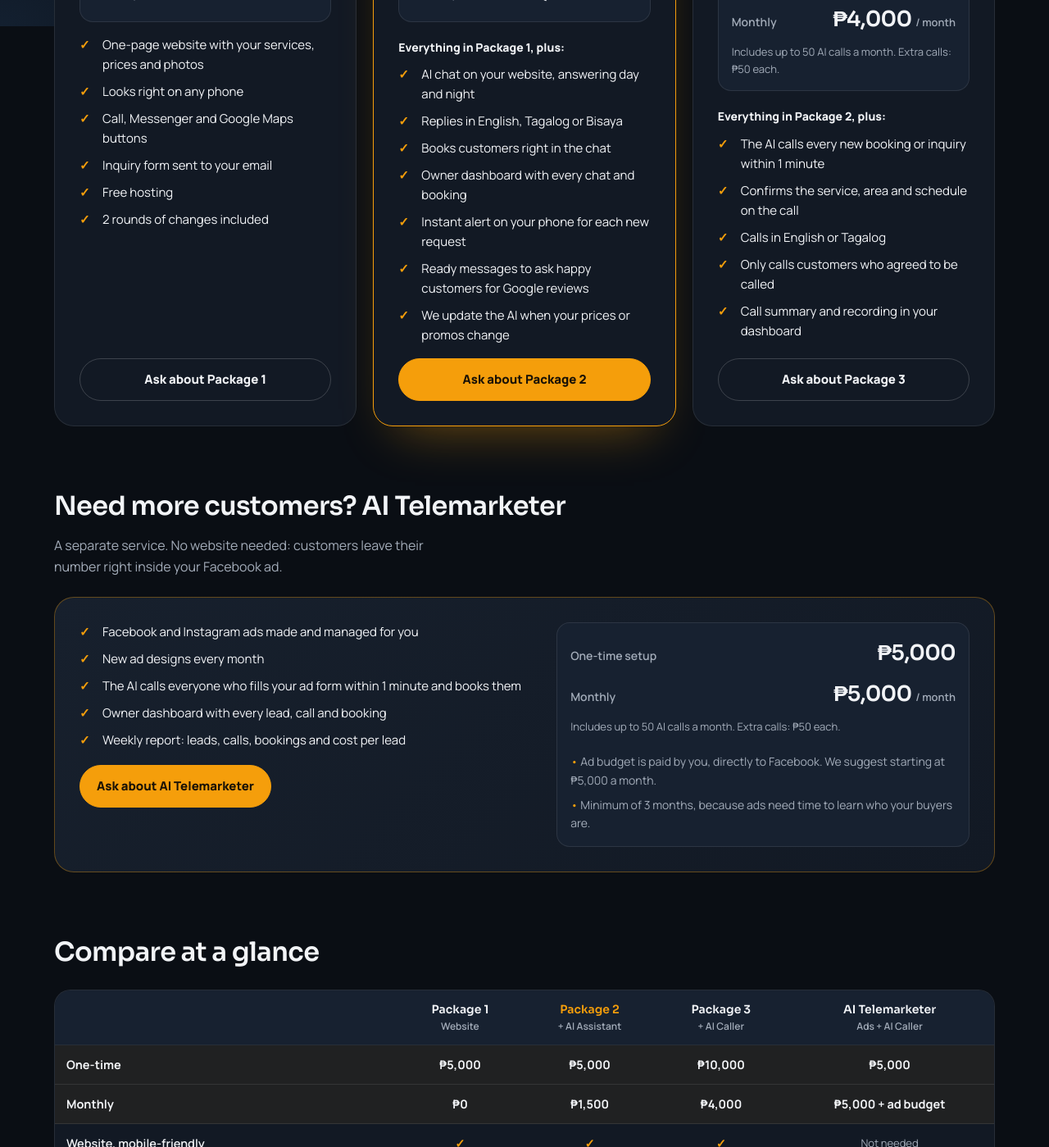
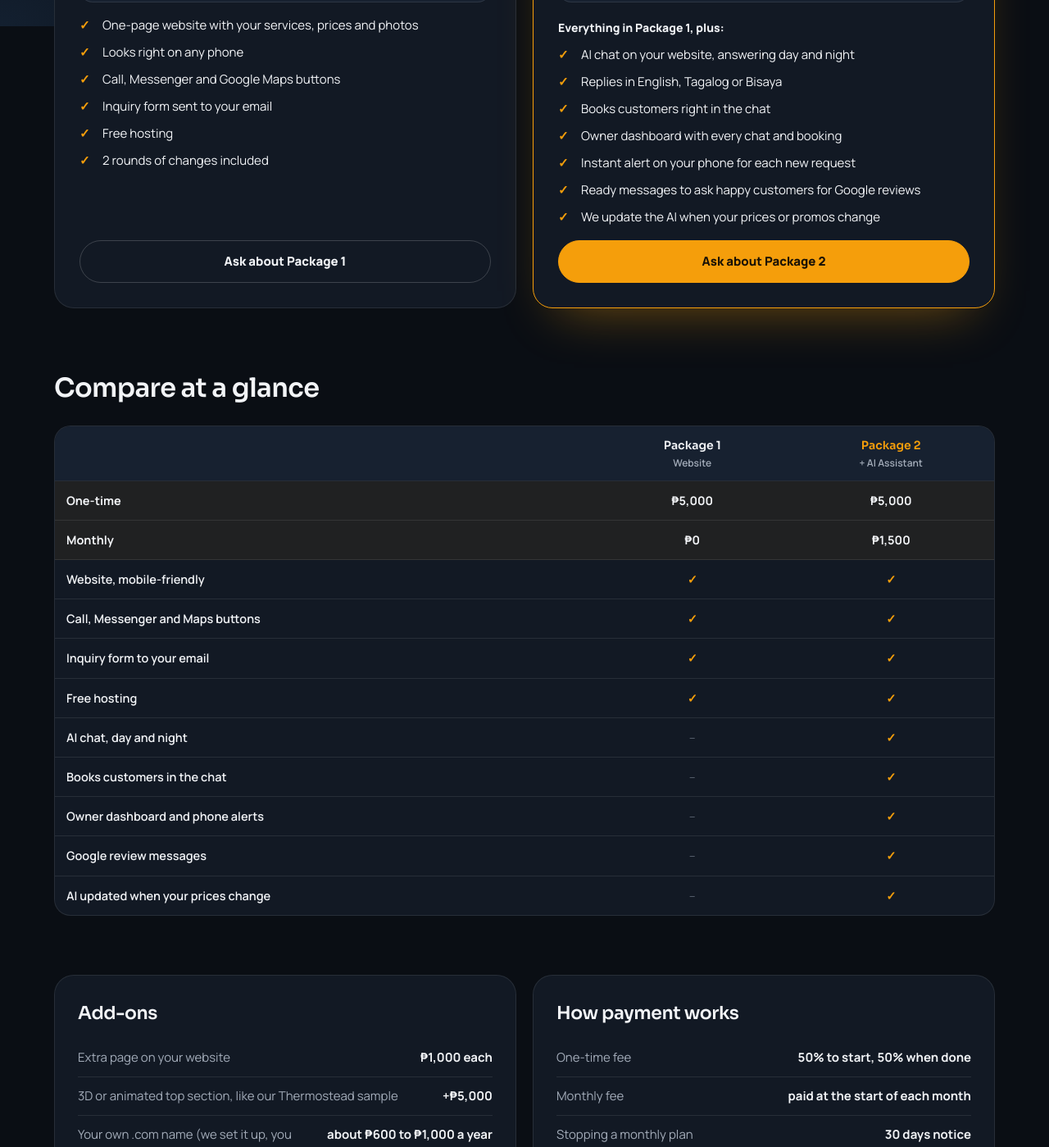
Before and after one commit to ZPGalagnao/sample-website, a plain HTML site: page pricing/index.html in a window 1280 px wide. Shown: the part 768-2167 px from the top of the page at 82% size. Drawn offline with Linux system fonts and the light colour scheme.

Commit message:
Keep the price list to Website and Website + AI Assistant
The AI caller package and the AI Telemarketer are a separate service,
so they no longer appear on the website price list.

Co-Authored-By: Claude Opus 5.5 <noreply@anthropic.com>

```diff
--- a/pricing/index.html
+++ b/pricing/index.html
@@ -4,9 +4,9 @@
 <meta charset="utf-8">
 <meta name="viewport" content="width=device-width, initial-scale=1, viewport-fit=cover">
 <title>ZorDevAI · Packages and Prices</title>
-<meta name="description" content="Website, AI Assistant, AI Caller and AI Telemarketer packages by ZorDevAI, Davao City. Clear one-time and monthly prices in pesos.">
+<meta name="description" content="Website and Website + AI Assistant packages by ZorDevAI, Davao City. Clear one-time and monthly prices in pesos.">
 <meta property="og:title" content="ZorDevAI · Packages and Prices">
-<meta property="og:description" content="From a simple website to an AI that chats with and calls your customers. Clear prices in pesos.">
+<meta property="og:description" content="A website for your shop, or a website with an AI assistant that chats with and books your customers. Clear prices in pesos.">
 <meta property="og:image" content="https://zpgalagnao.github.io/sample-website/thermostead/assets/og.jpg">
 <link rel="preconnect" href="https://fonts.googleapis.com">
 <link rel="stylesheet" href="https://fonts.googleapis.com/css2?family=Sora:wght@500;600;700&family=Manrope:wght@400;500;600;700;800&display=swap">
@@ -33,7 +33,7 @@ h2{font-family:"Sora",sans-serif;font-weight:600;letter-spacing:-.02em;margin:0}
 .chips b{color:var(--ink)}
 
 /* Packages */
-.plans{display:grid;grid-template-columns:repeat(3,1fr);gap:20px;margin-top:56px;align-items:stretch}
+.plans{display:grid;grid-template-columns:repeat(2,1fr);gap:20px;margin-top:56px;align-items:stretch}
 .plan{position:relative;display:flex;flex-direction:column;gap:16px;padding:30px;border-radius:24px;background:var(--card);border:1px solid var(--line)}
 .plan.rec{border-color:var(--accent);box-shadow:0 30px 60px -30px rgba(245,158,11,.45)}
 .badge{position:absolute;top:-13px;left:30px;padding:4px 12px;border-radius:999px;background:var(--accent);color:var(--on);font-size:12px;font-weight:800}
@@ -57,31 +57,19 @@ ul.feat li::before{content:"✓";color:var(--accent);font-weight:800}
 .btn.solid:hover{background:#FBBF24}
 .plan .btn{margin-top:auto}
 
-/* Separate service */
-.sep{margin-top:72px}
-.sep-head{display:flex;flex-wrap:wrap;align-items:baseline;justify-content:space-between;gap:10px 24px}
-.sep-head h2{font-size:clamp(24px,3vw,32px)}
-.sep-head p{margin:0;color:var(--muted);max-width:52ch}
-.tele{display:grid;grid-template-columns:1.1fr 1fr;gap:28px;margin-top:24px;padding:30px;border-radius:24px;background:linear-gradient(135deg,#17202D,#121924);border:1px solid rgba(245,158,11,.35)}
-.tele .money{align-self:start}
-.tele .notes{display:grid;gap:8px;margin:14px 0 0;padding:0;list-style:none;color:var(--muted);font-size:14px}
-.tele .notes li::before{content:"• ";color:var(--accent)}
-.tele .btn{margin-top:18px}
-
 /* Compare */
 .compare{margin-top:72px}
 .compare h2{font-size:clamp(24px,3vw,32px)}
 .scroll{margin-top:20px;overflow-x:auto;border-radius:20px;border:1px solid var(--line);background:var(--card)}
-table{width:100%;min-width:760px;border-collapse:collapse;font-size:14.5px}
+table{width:100%;min-width:320px;border-collapse:collapse;font-size:14.5px}
 caption{position:absolute;width:1px;height:1px;overflow:hidden;clip:rect(0 0 0 0)}
 th,td{padding:12px 14px;border-bottom:1px solid var(--line);text-align:center}
 th[scope=row]{text-align:left;font-weight:600;color:var(--ink)}
-thead th{position:sticky;top:0;background:var(--card-2);font-family:"Sora",sans-serif;font-weight:600;font-size:14px;vertical-align:bottom}
+thead th{position:sticky;top:0;background:var(--card-2);font-family:"Sora",sans-serif;font-weight:600;font-size:14px;vertical-align:bottom;white-space:nowrap}
 thead th small{display:block;font-family:"Manrope",sans-serif;color:var(--muted);font-weight:600;font-size:12px}
 thead th.rec{color:var(--accent)}
 td.y{color:var(--accent);font-weight:800}
 td.n{color:#5B6472}
-td.na{color:var(--muted);font-size:13px}
 tr.cost th,tr.cost td{background:rgba(245,158,11,.06);font-weight:700}
 tbody tr:last-child th,tbody tr:last-child td{border-bottom:0}
 
@@ -117,8 +105,8 @@ tbody tr:last-child th,tbody tr:last-child td{border-bottom:0}
 footer{margin-top:56px;padding-top:24px;border-top:1px solid var(--line);display:flex;flex-wrap:wrap;justify-content:space-between;gap:12px;color:var(--muted);font-size:14px}
 footer a{color:var(--ink)}
 
-@media (max-width:980px){.plans{grid-template-columns:1fr}.tele,.grid2,.demo{grid-template-columns:1fr}h1{margin-top:44px}}
-@media print{body::before{display:none}body{background:#fff;color:#111}.plan,.box,.tele,.scroll,.final,.demo{background:#fff;border-color:#ccc;box-shadow:none}.btn,.demo{display:none}}
+@media (max-width:980px){.plans,.grid2,.demo{grid-template-columns:1fr}h1{margin-top:44px}}
+@media print{body::before{display:none}body{background:#fff;color:#111}.plan,.box,.scroll,.final,.demo{background:#fff;border-color:#ccc;box-shadow:none}.btn,.demo{display:none}}
 </style>
 </head>
 <body>
@@ -130,7 +118,6 @@ footer a{color:var(--ink)}
   <div class="chips" aria-label="At a glance">
     <span>Website <b>₱5,000</b> one-time</span>
     <span>AI Assistant <b>₱1,500</b> a month</span>
-    <span>AI Caller <b>₱4,000</b> a month</span>
   </div>
 
   <section class="plans" aria-label="Website packages">
@@ -174,54 +161,6 @@ footer a{color:var(--ink)}
       </ul>
       <a class="btn solid" href="https://m.me/61595403575723" target="_blank" rel="noopener">Ask about Package 2</a>
     </article>
-
-    <article class="plan">
-      <p class="step">Package 3</p>
-      <h2>Website + AI Assistant + AI Caller</h2>
-      <p class="for">For shops that want every booking confirmed fast, without staff on the phone.</p>
-      <div class="money">
-        <div><span>One-time</span><b>₱10,000</b></div>
-        <div><span>Monthly</span><b>₱4,000 <small>/ month</small></b></div>
-        <p>Includes up to 50 AI calls a month. Extra calls: ₱50 each.</p>
-      </div>
-      <p class="plus">Everything in Package 2, plus:</p>
-      <ul class="feat">
-        <li>The AI calls every new booking or inquiry within 1 minute</li>
-        <li>Confirms the service, area and schedule on the call</li>
-        <li>Calls in English or Tagalog</li>
-        <li>Only calls customers who agreed to be called</li>
-        <li>Call summary and recording in your dashboard</li>
-      </ul>
-      <a class="btn" href="https://m.me/61595403575723" target="_blank" rel="noopener">Ask about Package 3</a>
-    </article>
-  </section>
-
-  <section class="sep" aria-labelledby="tele-h">
-    <div class="sep-head">
-      <h2 id="tele-h">Need more customers? AI Telemarketer</h2>
-      <p>A separate service. No website needed: customers leave their number right inside your Facebook ad.</p>
-    </div>
-    <div class="tele">
-      <div>
-        <ul class="feat">
-          <li>Facebook and Instagram ads made and managed for you</li>
-          <li>New ad designs every month</li>
-          <li>The AI calls everyone who fills your ad form within 1 minute and books them</li>
-          <li>Owner dashboard with every lead, call and booking</li>
-          <li>Weekly report: leads, calls, bookings and cost per lead</li>
-        </ul>
-        <a class="btn solid" href="https://m.me/61595403575723" target="_blank" rel="noopener">Ask about AI Telemarketer</a>
-      </div>
-      <div class="money">
-        <div><span>One-time setup</span><b>₱5,000</b></div>
-        <div><span>Monthly</span><b>₱5,000 <small>/ month</small></b></div>
-        <p>Includes up to 50 AI calls a month. Extra calls: ₱50 each.</p>
-        <ul class="notes">
-          <li>Ad budget is paid by you, directly to Facebook. We suggest starting at ₱5,000 a month.</li>
-          <li>Minimum of 3 months, because ads need time to learn who your buyers are.</li>
-        </ul>
-      </div>
-    </div>
   </section>
 
   <section class="compare" aria-labelledby="cmp-h">
@@ -234,23 +173,20 @@ footer a{color:var(--ink)}
             <th scope="col"></th>
             <th scope="col">Package 1<small>Website</small></th>
             <th scope="col" class="rec">Package 2<small>+ AI Assistant</small></th>
-            <th scope="col">Package 3<small>+ AI Caller</small></th>
-            <th scope="col">AI Telemarketer<small>Ads + AI Caller</small></th>
           </tr>
         </thead>
         <tbody>
-          <tr class="cost"><th scope="row">One-time</th><td>₱5,000</td><td>₱5,000</td><td>₱10,000</td><td>₱5,000</td></tr>
-          <tr class="cost"><th scope="row">Monthly</th><td>₱0</td><td>₱1,500</td><td>₱4,000</td><td>₱5,000 + ad budget</td></tr>
-          <tr><th scope="row">Website, mobile-friendly</th><td class="y">✓</td><td class="y">✓</td><td class="y">✓</td><td class="na">Not needed</td></tr>
-          <tr><th scope="row">Call, Messenger and Maps buttons</th><td class="y">✓</td><td class="y">✓</td><td class="y">✓</td><td class="n">–</td></tr>
-          <tr><th scope="row">AI chat, day and night</th><td class="n">–</td><td class="y">✓</td><td class="y">✓</td><td class="n">–</td></tr>
-          <tr><th scope="row">Books customers in the chat</th><td class="n">–</td><td class="y">✓</td><td class="y">✓</td><td class="n">–</td></tr>
-          <tr><th scope="row">Owner dashboard and phone alerts</th><td class="n">–</td><td class="y">✓</td><td class="y">✓</td><td class="y">✓</td></tr>
-          <tr><th scope="row">Google review messages</th><td class="n">–</td><td class="y">✓</td><td class="y">✓</td><td class="n">–</td></tr>
-          <tr><th scope="row">AI calls each new lead in 1 minute</th><td class="n">–</td><td class="n">–</td><td class="y">✓</td><td class="y">✓</td></tr>
-          <tr><th scope="row">AI calls included each month</th><td class="n">–</td><td class="n">–</td><td>50</td><td>50</td></tr>
-          <tr><th scope="row">Facebook and Instagram ads</th><td class="n">–</td><td class="n">–</td><td class="n">–</td><td class="y">✓</td></tr>
-          <tr><th scope="row">Weekly results report</th><td class="n">–</td><td class="n">–</td><td class="n">–</td><td class="y">✓</td></tr>
+          <tr class="cost"><th scope="row">One-time</th><td>₱5,000</td><td>₱5,000</td></tr>
+          <tr class="cost"><th scope="row">Monthly</th><td>₱0</td><td>₱1,500</td></tr>
+          <tr><th scope="row">Website, mobile-friendly</th><td class="y">✓</td><td class="y">✓</td></tr>
+          <tr><th scope="row">Call, Messenger and Maps buttons</th><td class="y">✓</td><td class="y">✓</td></tr>
+          <tr><th scope="row">Inquiry form to your email</th><td class="y">✓</td><td class="y">✓</td></tr>
+          <tr><th scope="row">Free hosting</th><td class="y">✓</td><td class="y">✓</td></tr>
+          <tr><th scope="row">AI chat, day and night</th><td class="n">–</td><td class="y">✓</td></tr>
+          <tr><th scope="row">Books customers in the chat</th><td class="n">–</td><td class="y">✓</td></tr>
+          <tr><th scope="row">Owner dashboard and phone alerts</th><td class="n">–</td><td class="y">✓</td></tr>
+          <tr><th scope="row">Google review messages</th><td class="n">–</td><td class="y">✓</td></tr>
+          <tr><th scope="row">AI updated when your prices change</th><td class="n">–</td><td class="y">✓</td></tr>
         </tbody>
       </table>
     </div>
@@ -280,12 +216,11 @@ footer a{color:var(--ink)}
 
   <section class="faq" aria-labelledby="faq-h">
     <h2 id="faq-h">Questions owners ask</h2>
-    <details><summary>Do I need to know anything about websites, AI or ads?</summary><p>No. We set up everything. You only send your prices, photos and services, give us access to your Facebook Page if you choose ads, and say yes before anything goes live.</p></details>
-    <details><summary>Can I start small and upgrade later?</summary><p>Yes. Many shops start with Package 1 or 2. When you upgrade, you only pay the difference in the one-time fee. For example, going from Package 2 to Package 3 is ₱5,000 more, then the new monthly fee.</p></details>
-    <details><summary>Why is there a monthly fee?</summary><p>The AI runs every day for you, and every chat and every call has a running cost. The monthly fee covers that, plus keeping the AI updated with your latest prices and promos.</p></details>
-    <details><summary>What happens if I stop the monthly plan?</summary><p>Your website stays online. The AI chat, the AI caller and the dashboard stop until you start again.</p></details>
-    <details><summary>Will the AI call people who never asked?</summary><p>No. It only calls customers who filled your form or ad and agreed to be called. It says it is your virtual assistant, and it stops right away if someone says no.</p></details>
-    <details><summary>Who pays for the Facebook ads?</summary><p>You do, directly to Facebook, from your own ad account. The ad money and the customer list stay yours. Our monthly fee covers making and managing the ads.</p></details>
+    <details><summary>Do I need to know anything about websites or AI?</summary><p>No. We set up everything. You only send your prices, photos and services, and say yes before anything goes live.</p></details>
+    <details><summary>Can I start small and upgrade later?</summary><p>Yes. Many shops start with Package 1. Both packages have the same one-time fee, so going from Package 1 to Package 2 only adds the ₱1,500 monthly fee.</p></details>
+    <details><summary>Why is there a monthly fee?</summary><p>The AI runs every day for you, and every chat has a running cost. The monthly fee covers that, plus keeping the AI updated with your latest prices and promos.</p></details>
+    <details><summary>What happens if I stop the monthly plan?</summary><p>Your website stays online. The AI chat and the dashboard stop until you start again.</p></details>
+    <details><summary>Will the AI pretend to be a person?</summary><p>No. If a customer asks, it says it is your shop’s virtual assistant. For anything it cannot answer, it takes the customer’s details so your team can reply.</p></details>
   </section>
 
   <a class="demo" href="../thermostead/">
```
